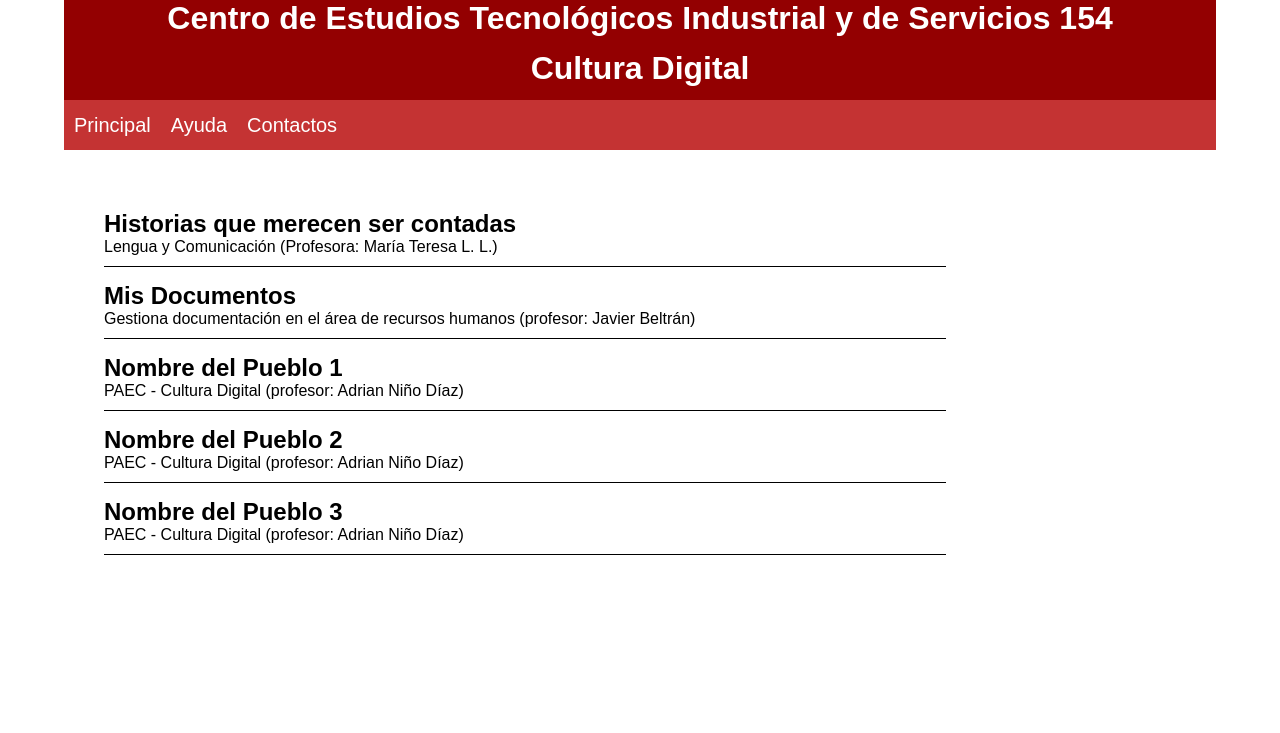
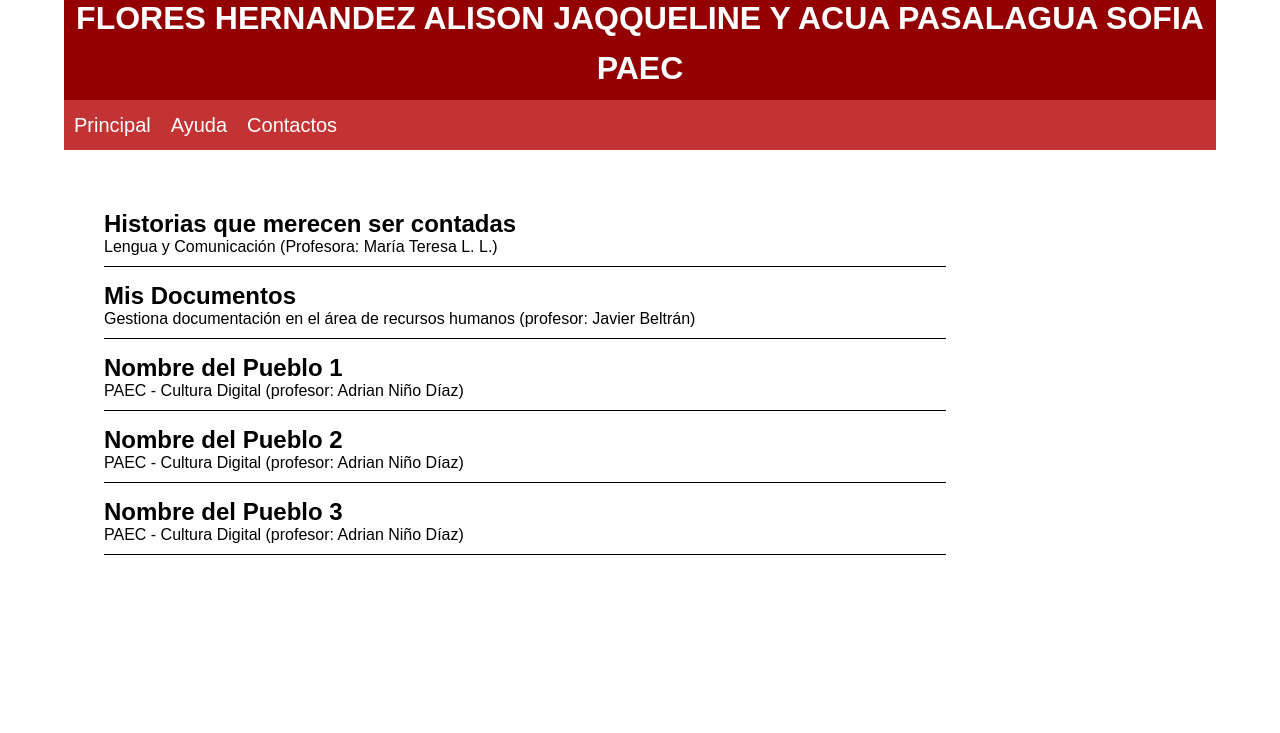
Before and after one commit to sofi1008/jack.sof, a plain HTML site: page index.html in a window 1280 px wide. Shown: the top 733 px of the page. Drawn offline with Linux system fonts and the light colour scheme.

Commit message:
Update header content and maintain HTML structure

```diff
--- a/index.html
+++ b/index.html
@@ -8,8 +8,8 @@
   <body>
       <div id="container">
           <header>
-           <h1> Centro de Estudios Tecnológicos Industrial y de Servicios 154</h1>
-           <h1> Cultura Digital</h1>
+           <h1> FLORES HERNANDEZ ALISON JAQQUELINE Y ACUA PASALAGUA SOFIA </h1>
+           <h1> PAEC </h1>
 
           </header>
            <nav>
```
